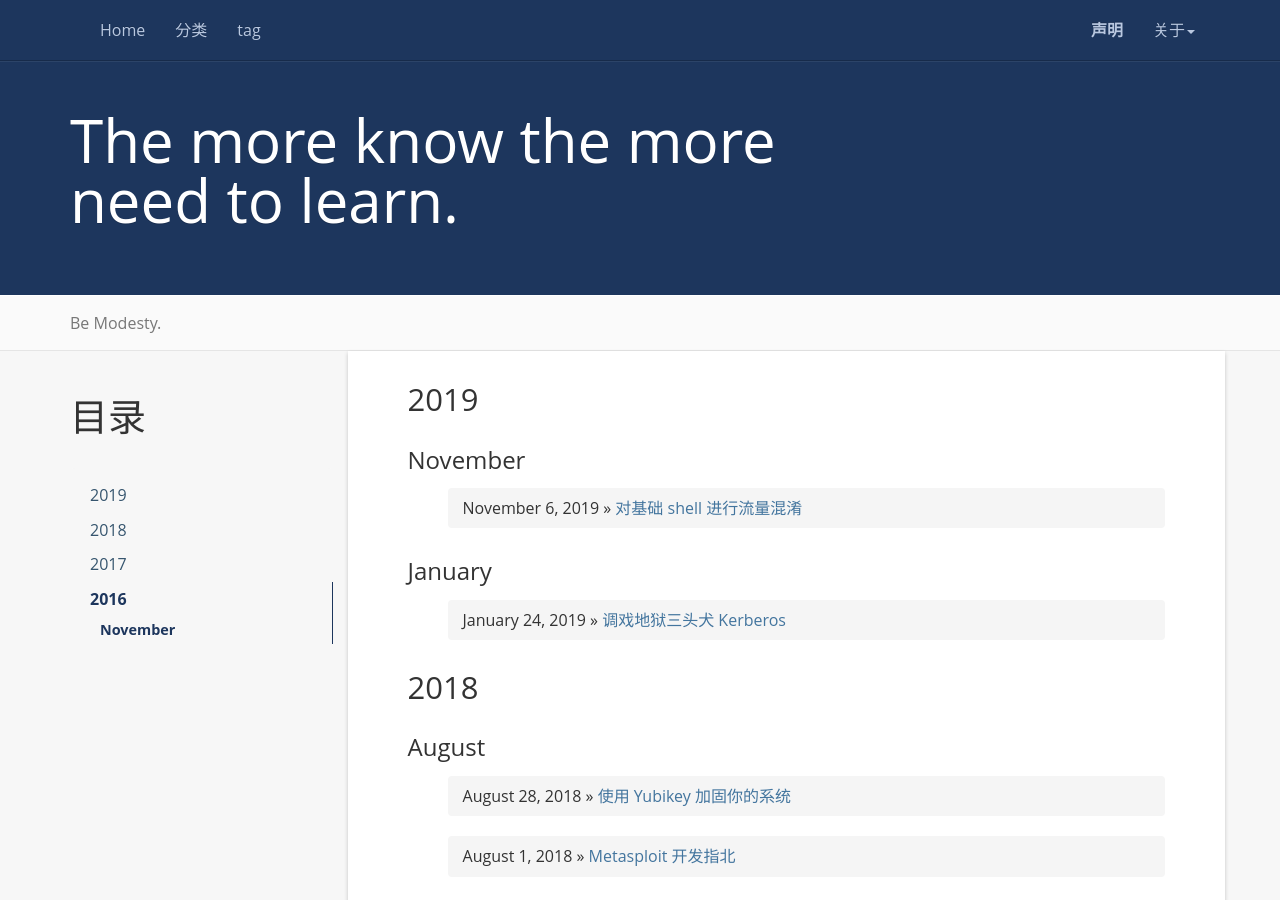
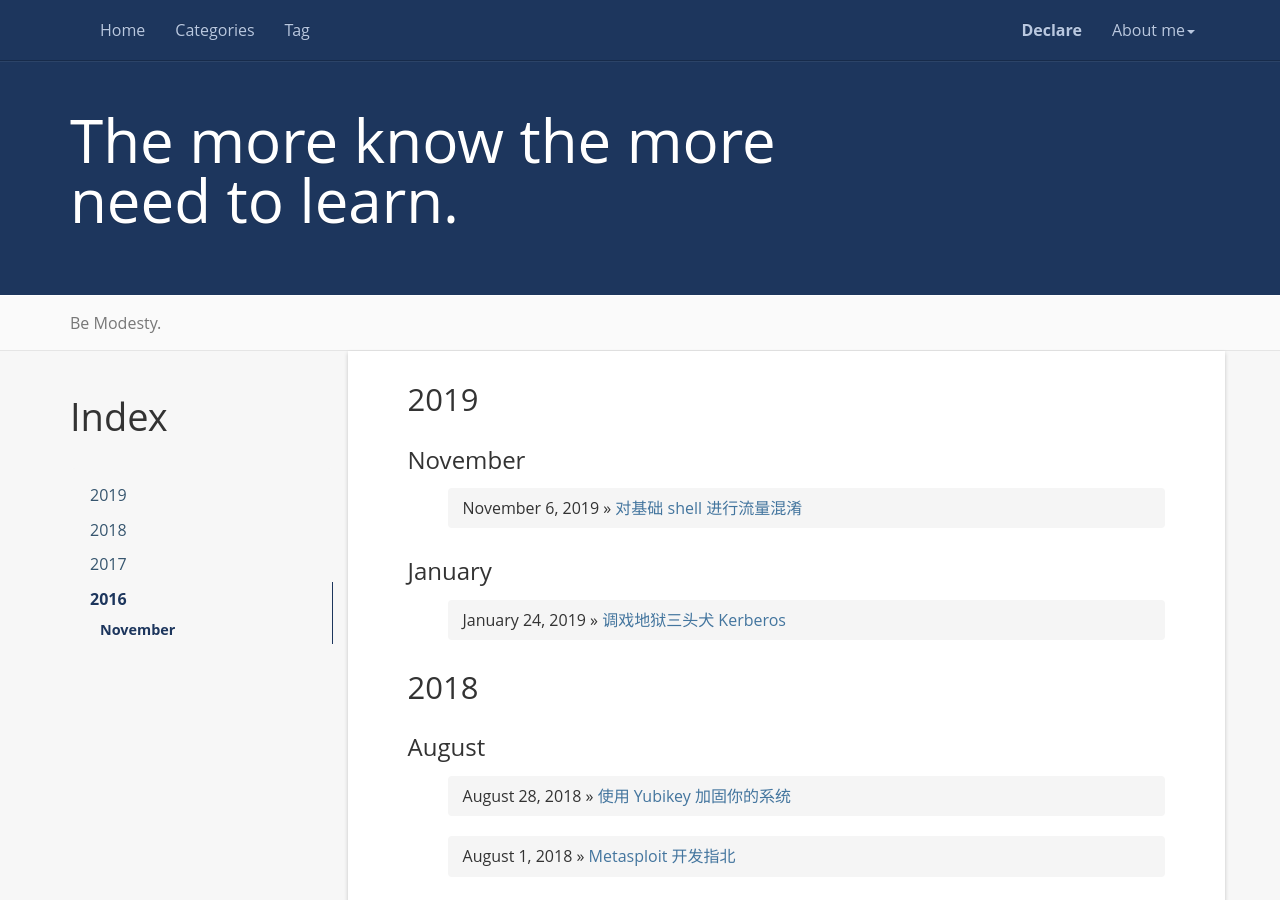
Before and after one commit to Green-m/Green-m.github.io, a Jekyll site: the page built from index.html, in a window 1280 px wide and 900 px high. Built offline with Jekyll 4.4.1, drawn with Linux system fonts in a browser that asks for light colours; the list of posts is cut into pages by our own code.

Commit message:
Fix language styles, more consistent.

```diff
--- a/_includes/header.html
+++ b/_includes/header.html
@@ -12,25 +12,25 @@
           <a href="{{ '/' | prepend: site.baseurl }}">Home</a>
         </li>
         <li>
-          <a href="{{ '/categories/' | prepend: site.baseurl }}">分类</a>
+          <a href="{{ '/categories/' | prepend: site.baseurl }}">Categories</a>
         </li>
         <li>
-          <a href="{{ '/tag' | prepend: site.baseurl }}">tag</a>
+          <a href="{{ '/tag' | prepend: site.baseurl }}">Tag</a>
         </li>
       </ul>
       <ul class="nav navbar-nav navbar-right">
         <li>
-          <a href="{{ '/donate/' | prepend: site.baseurl }}"><strong>声明</strong></a>
+          <a href="{{ '/donate/' | prepend: site.baseurl }}"><strong>Declare</strong></a>
         </li>
         <li class="dropdown">
-          <a href="#" class="dropdown-toggle" data-toggle="dropdown">关于<b class="caret"></b></a>
+          <a href="#" class="dropdown-toggle" data-toggle="dropdown">About me<b class="caret"></b></a>
           <ul class="dropdown-menu">
-            <li><a rel="nofollow" href="{{ '/aboutme'   | prepend: site.baseurl }}">关于作者</a></li>
-            <li><a rel="nofollow" href="{{ '/books'     | prepend: site.baseurl }}">我的书单</a></li>
-            <li><a rel="nofollow" href="{{ '/reference' | prepend: site.baseurl }}">友情链接</a></li>
-            <li><a href="{{ '/feed.xml' | prepend: site.baseurl }}">RSS订阅</a></li>
+            <li><a rel="nofollow" href="{{ '/aboutme'   | prepend: site.baseurl }}">About me</a></li>
+            <li><a rel="nofollow" href="{{ '/books'     | prepend: site.baseurl }}">My reading lists</a></li>
+            <li><a rel="nofollow" href="{{ '/reference' | prepend: site.baseurl }}">Friends</a></li>
+            <li><a href="{{ '/feed.xml' | prepend: site.baseurl }}">RSS</a></li>
             <li class="divider"></li>
-            <li><a rel="nofollow" target="_blank" href="https://github.com/luoyan35714/LessOrMore.git">本项目</a></li>
+            <li><a rel="nofollow" target="_blank" href="https://github.com/luoyan35714/LessOrMore.git">About this theme</a></li>
           </ul>
         </li>
       </ul>
--- a/index.html
+++ b/index.html
@@ -8,7 +8,7 @@ title: Green_m
         <div class="col-md-3">
           <div class="sidebar hidden-print" role="complementary">
             <div id="navigation">
-              <h1>目录</h1>
+              <h1>Index</h1>
               <ul class="nav sidenav">
 
                 {% for post in site.posts  %}
```
